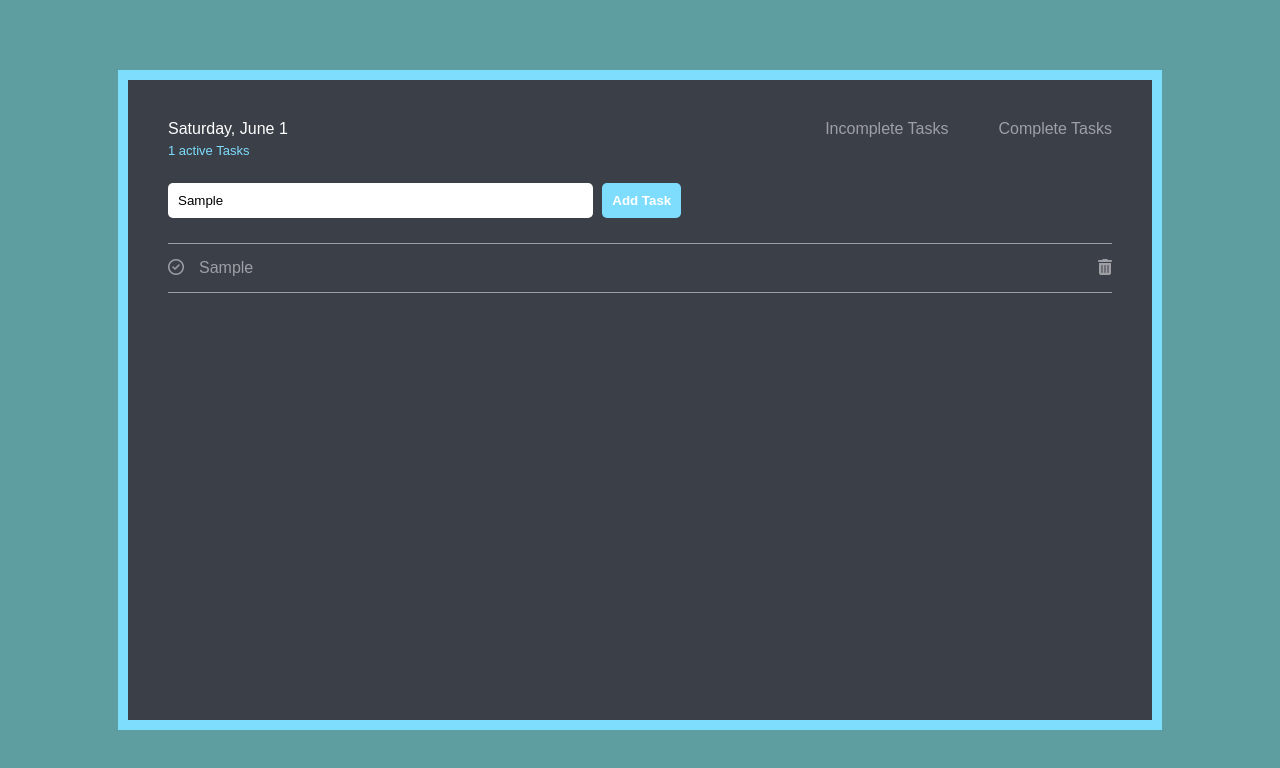
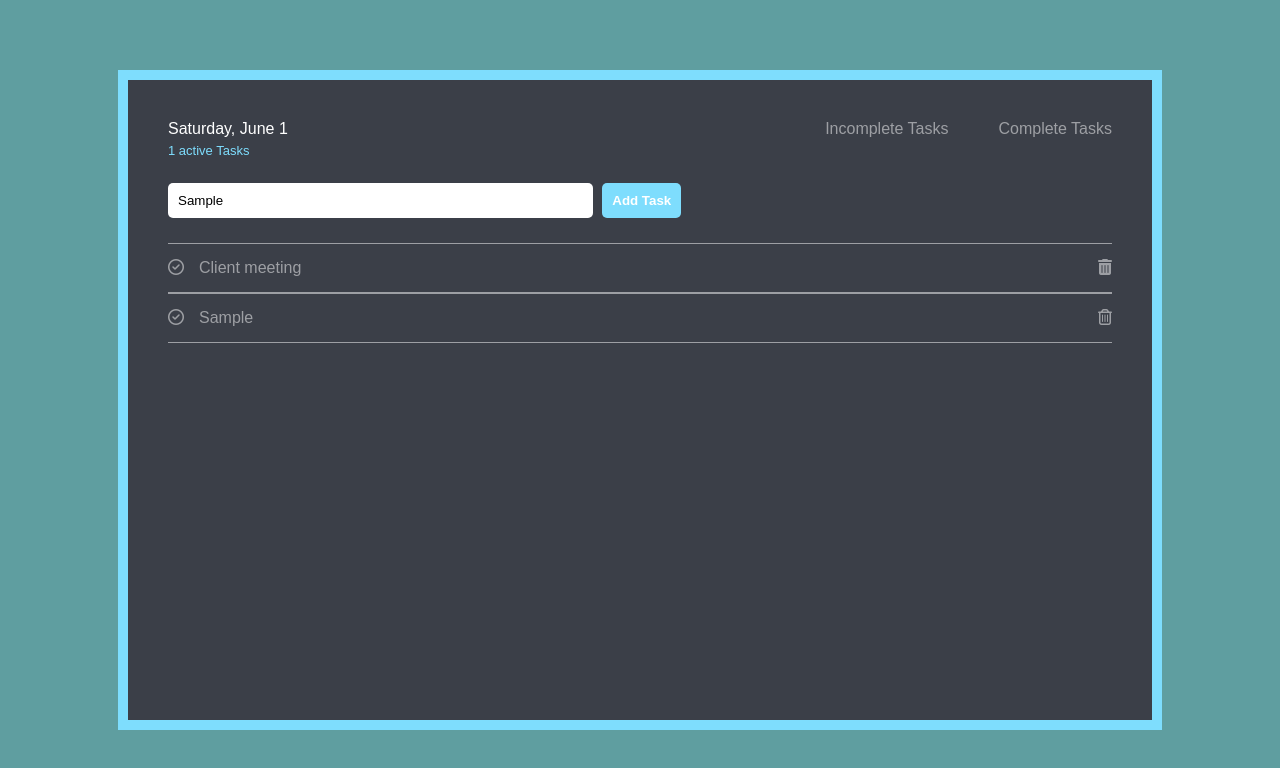
Before and after one commit to StevenACZ/To-doList, a website: page index.html in a window 1280 px wide. Both pictures are taken after typing "Sample" into the empty fields and a click on the button "Add Task". Drawn offline with Linux system fonts and the light colour scheme.

Commit message:
Adding tasks

```diff
--- a/index.html
+++ b/index.html
@@ -35,16 +35,16 @@
     <!--TASKS-->
     <div class="tasks">
 
-      <!--<div class="task">
+      <div class="task">
         <div class="left">
-          <a href="#"><i class="far fa-check-circle"></i></a>
+          <a href="#" id="complete"><i class="far fa-check-circle"></i></a>
           <p class="heading-primary">Client meeting</p>
         </div>
 
         <div class="right">
           <a href="#"><i class="fas fa-trash-alt"></i></a>
         </div>
-      </div>-->
+      </div>
 
     </div>
 
--- a/src/js/app.js
+++ b/src/js/app.js
@@ -1,25 +1,67 @@
 let btnAddTask = document.querySelector('.input-task__btn');
 let tasksActives = document.querySelector('.activities-days');
 let tasksCounter = 0;
+
+let completeTasks = [];
+let incompleteTasks = [];
 
 btnAddTask.addEventListener('click', function() {
   let valueInput = document.querySelector('.input-task__input').value;
 
   let newTask = document.createElement('div');
-  newTask.innerHTML = ` <div class="task">
+  newTask.classList.add('task');
+
+  let left = document.createElement('div');
+  left.classList.add('left');
+  let btnComplete = document.createElement('a');
+  let iconCheck = document.createElement('i');
+  iconCheck.classList.add('far');
+  iconCheck.classList.add('fa-check-circle');
+
+  let p = document.createElement('p');
+  p.classList.add('heading-primary')
+  p.textContent = valueInput;
+
+  let right = document.createElement('div');
+  right.classList.add('right');
+  let btnDelete = document.createElement('a');
+  let iconTrash = document.createElement('i');
+  iconTrash.classList.add('far');
+  iconTrash.classList.add('fa-trash-alt');
+
+  newTask.appendChild(left);
+  left.appendChild(btnComplete);
+  left.appendChild(p);
+  btnComplete.appendChild(iconCheck);
+
+  newTask.appendChild(right);
+  right.appendChild(btnDelete);
+  btnDelete.appendChild(iconTrash);
+
+  /*newTask.innerHTML = ` <div class="task">
                           <div class="left">
-                            <a href="#"><i class="far fa-check-circle"></i></a>
+                            <a href="#" value="${tasksCounter}" id="complete"><i class="far fa-check-circle"></i></a>
                             <p class="heading-primary">${valueInput}</p>
                           </div>
 
                           <div class="right">
                             <a href="#"><i class="fas fa-trash-alt"></i></a>
                           </div>
-                        </div>`;
+                        </div>`;*/
 
   let tasksContainer = document.querySelector('.tasks');
   tasksContainer.appendChild(newTask);
 
   tasksCounter++;
   tasksActives.textContent = tasksCounter;
-})
+
+  incompleteTasks.push(newTask);
+  console.log(newTask);
+  console.log(incompleteTasks);
+});
+
+/*let btnCompleteTask = document.querySelectorAll('#complete');
+
+btnCompleteTask.addEventListener('click', function() {
+  console.log(btnCompleteTask);
+});*/
--- a/src/sass/main.scss
+++ b/src/sass/main.scss
@@ -41,13 +41,14 @@ ul {
   color: rgba(255, 255, 255, 0.5);
   transition: all .5s;
 
-  &:hover {
+  &:hover,
+  &:active {
     color: rgba(255, 255, 255, 1);
   }
 }
 
 .active {
-  color: rgba(255, 255, 255, 1);
+  color: rgba(255, 255, 255, 1) !important;
 }
 
 .heading-secondary {
```
Also changed, not shown: src/css/styles.css.
